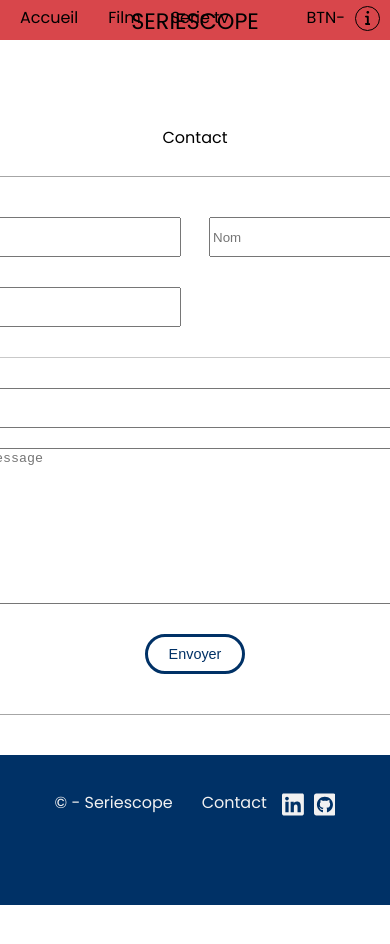
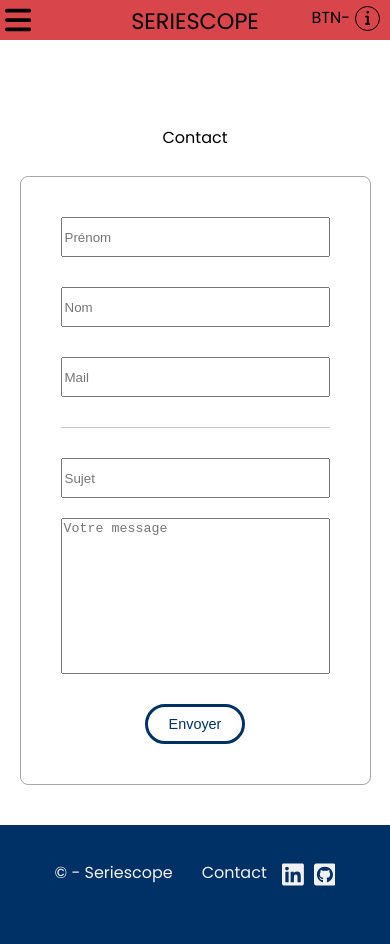
Before and after one commit to julabina/react-movie-app, a React (Create React App) app: page /contact in a window 390 px wide. Shown: the top 944 px of the page. Before the commit the page ends 905 px from the top, so only its background shows below. Built offline with nearby package versions, Linux system fonts and the light colour scheme.

Commit message:
mobile responsive - V1.9

```diff
--- a/src/Components/AppComponents/NavBar.js
+++ b/src/Components/AppComponents/NavBar.js
@@ -1,26 +1,35 @@
-import React from 'react';
+import React, { useState } from 'react';
 import { NavLink } from 'react-router-dom';
 
 const NavBar = () => {
 
+    const [menuToggle, setMenuToggle] = useState(false);
+
+    const toggleMenu = () => {
+        setMenuToggle(!menuToggle);
+    }
+
     return (
-        <nav className='mainNavBar'>
+        <>
+        <svg onClick={toggleMenu} className='hambMenu' xmlns="http://www.w3.org/2000/svg" viewBox="0 0 448 512"><path d="M0 96C0 78.33 14.33 64 32 64H416C433.7 64 448 78.33 448 96C448 113.7 433.7 128 416 128H32C14.33 128 0 113.7 0 96zM0 256C0 238.3 14.33 224 32 224H416C433.7 224 448 238.3 448 256C448 273.7 433.7 288 416 288H32C14.33 288 0 273.7 0 256zM416 448H32C14.33 448 0 433.7 0 416C0 398.3 14.33 384 32 384H416C433.7 384 448 398.3 448 416C448 433.7 433.7 448 416 448z"/></svg>
+        <nav className={menuToggle ? 'mainNavBar mainNavBar--active' : 'mainNavBar'}>
             <div className="mainNavBar_linkCont">
-            <NavLink to="/" style={{height : "40px"}} className={({isActive}) => {
+            <NavLink onClick={toggleMenu} to="/" className={({isActive}) => {
                 return isActive ? "active mainNavBar_linkCont_link" : "mainNavBar_linkCont_link";
             }} >Accueil</NavLink>
             </div>
             <div className="mainNavBar_linkCont">
-            <NavLink to="/movie" className={({isActive}) => {
+            <NavLink onClick={toggleMenu} to="/movie" className={({isActive}) => {
                 return isActive ? "active mainNavBar_linkCont_link" : "mainNavBar_linkCont_link";
             }} >Film</NavLink>
             </div>
             <div className="mainNavBar_linkCont">
-            <NavLink to="/tv" className={({isActive}) => {
+            <NavLink onClick={toggleMenu} to="/tv" className={({isActive}) => {
                 return isActive ? "active mainNavBar_linkCont_link" : "mainNavBar_linkCont_link";
             }} >Serie tv</NavLink>
             </div>
         </nav>
+        </>
     );
 };
 
--- a/src/Components/Layout/Footer.js
+++ b/src/Components/Layout/Footer.js
@@ -1,10 +1,10 @@
 import React from 'react';
-import { NavLink } from 'react-router-dom';
+import { NavLink, Link } from 'react-router-dom';
 
 const Footer = () => {
     return (
         <footer>
-           <p>© - Seriescope</p>
+           <Link className='footer-homeLink' to="/">© - Seriescope</Link>
            <div className="footerInfos">
                <NavLink className={({isActive}) => {
                    return isActive ? "footerInfos_toContact" : "footerInfos_toContact";
--- a/src/css/style.css
+++ b/src/css/style.css
@@ -250,6 +250,51 @@ body {
   color: #f3f3f3;
   transition: color 200ms ease-in-out;
 }
+@media screen and (max-width: 840px) {
+  .mainNavBar {
+    display: none;
+    position: fixed;
+    top: 0;
+    left: 0;
+    flex-direction: column;
+    height: 305px;
+    width: 200px;
+    z-index: 10;
+    background: #D8464B;
+    border-right: 5px double black;
+    border-bottom: 5px double black;
+  }
+  .mainNavBar_linkCont {
+    border-bottom: 1px solid black;
+    margin-right: initial;
+    height: 100px;
+  }
+  .mainNavBar_linkCont:last-child {
+    border-bottom: 1px solid transparent;
+  }
+  .mainNavBar_linkCont_link {
+    display: flex;
+    align-items: center;
+    justify-content: center;
+    height: 100px;
+  }
+  .mainNavBar--active {
+    display: block;
+  }
+}
+
+.hambMenu {
+  position: absolute;
+  display: none;
+  top: 5px;
+  left: 5px;
+  height: 30px;
+}
+@media screen and (max-width: 840px) {
+  .hambMenu {
+    display: block;
+  }
+}
 
 .movieNavBar, .tvNavBar {
   z-index: 1;
@@ -277,6 +322,12 @@ body {
   background: #003166;
   padding-left: 15px;
   color: #f3f3f3;
+}
+@media screen and (max-width: 840px) {
+  .littleNavBar {
+    height: 60px;
+    font-size: 0.8em;
+  }
 }
 
 .tvSeasonCard {
@@ -618,6 +669,12 @@ header {
   text-align: center;
   padding: 0 10px;
 }
+@media screen and (max-width: 840px) {
+  header {
+    z-index: 10;
+    padding-left: 0;
+  }
+}
 
 .headerTitle {
   z-index: -1;
@@ -658,6 +715,13 @@ header {
   opacity: 0.5;
   transition: all 200ms ease-in-out;
 }
+@media screen and (max-width: 840px) {
+  .headerOption {
+    position: absolute;
+    top: 0px;
+    right: 5px;
+  }
+}
 
 main {
   margin-top: 40px;
@@ -677,11 +741,12 @@ footer {
   margin-top: 40px;
   padding: 40px;
 }
-footer p {
+
+.footer-homeLink {
   transition: opacity 300ms ease-in-out;
   cursor: pointer;
 }
-footer p:hover {
+.footer-homeLink:hover {
   opacity: 0.7;
   transition: opacity 200ms ease-in-out;
 }
@@ -782,6 +847,13 @@ footer p:hover {
   .movieList a {
     display: flex;
     justify-content: center;
+  }
+  .movieList select {
+    height: 40px;
+  }
+  .movieList_options {
+    width: 90%;
+    margin-top: 80px;
   }
 }
 
@@ -1296,6 +1368,13 @@ footer p:hover {
     display: flex;
     justify-content: center;
   }
+  .tvList select {
+    height: 40px;
+  }
+  .tvList_options {
+    width: 90%;
+    margin-top: 80px;
+  }
 }
 
 .contactCont {
@@ -1355,6 +1434,26 @@ footer p:hover {
   font-size: 0.9em;
   border-radius: 40px;
 }
+@media screen and (max-width: 840px) {
+  .contact {
+    width: 90%;
+  }
+  .contact_names {
+    flex-direction: column;
+  }
+  .contact_names_input {
+    width: 100%;
+  }
+  .contact_names_input:first-child {
+    margin-bottom: 30px;
+  }
+  .contact_email {
+    width: 100%;
+  }
+  .contact_separator {
+    width: 100%;
+  }
+}
 
 .notFound {
   display: flex;
--- a/src/sass/componants/_navBar.scss
+++ b/src/sass/componants/_navBar.scss
@@ -22,6 +22,45 @@
                 transition: color 200ms ease-in-out;
             }
         }
+    }
+    @include forMobile {
+        display: none;
+        position: fixed;
+        top: 0;left: 0;
+        flex-direction: column;
+        height: 305px;
+        width: 200px;
+        z-index: 10;
+        background: map-get($map: $colors, $key: primary);
+        border-right: 5px double black;
+        border-bottom: 5px double black;
+        &_linkCont {
+            border-bottom: 1px solid black;
+            margin-right: initial;
+            height: 100px;
+            &:last-child {
+                border-bottom: 1px solid transparent;
+            }
+            &_link {
+                display: flex;
+                align-items: center;
+                justify-content: center;
+                height: 100px;
+            }
+        }
+        &--active {
+            display: block;
+        }
+    }
+}
+
+.hambMenu {
+    position: absolute;
+    display: none;
+    top: 5px;left: 5px;
+    height: 30px;
+    @include forMobile {
+        display: block;
     }
 }
 
@@ -50,4 +89,8 @@
     background: map-get($map: $colors, $key: secondary);
     padding-left: 15px;
     color: #f3f3f3;
+    @include forMobile {
+        height: 60px;
+        font-size: 0.8em;
+    }
 }
--- a/src/sass/layout/_footer.scss
+++ b/src/sass/layout/_footer.scss
@@ -8,13 +8,14 @@ footer {
     height: 150px;width: 100%;
     margin-top: 40px;
     padding: 40px;
-    p {
-        transition: opacity 300ms ease-in-out;
-        cursor: pointer;
-        &:hover {
-            opacity: 0.7;
-            transition: opacity 200ms ease-in-out;
-        }
+}
+
+.footer-homeLink {
+    transition: opacity 300ms ease-in-out;
+    cursor: pointer;
+    &:hover {
+        opacity: 0.7;
+        transition: opacity 200ms ease-in-out;
     }
 }
 
--- a/src/sass/layout/_header.scss
+++ b/src/sass/layout/_header.scss
@@ -8,7 +8,11 @@ header {
     background: map-get($map: $colors, $key: primary);
     height: 40px;
     text-align: center;
-    padding: 0 10px
+    padding: 0 10px;
+    @include forMobile {
+        z-index: 10;
+        padding-left: 0;
+    }
 }
 
 .headerTitle {
@@ -46,4 +50,9 @@ header {
             transition:all 200ms ease-in-out;
         }
     }
+    @include forMobile {
+        position: absolute;
+        top: 0px;
+        right: 05px;
+    }
 }
```
Also changed, not shown: src/sass/pages/_contact.scss (+18 -0 lines), src/sass/utils/_mixin.scss (+7 -6 lines), 1 other file (tests, documents, lock files or other folders).
